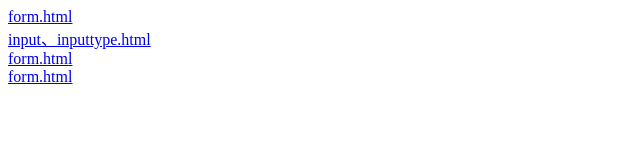
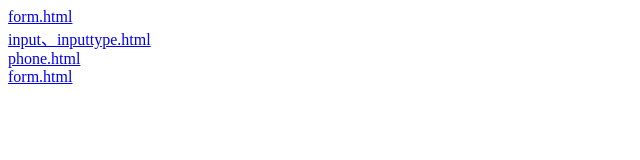
Before and after one commit to Lu-yiii/web, a plain HTML site: page index.html in a window 1280 px wide. Shown: the full height of the page, 0-640 px from the left. Drawn offline with Linux system fonts and the light colour scheme.

Commit message:
Update index.html

```diff
--- a/index.html
+++ b/index.html
@@ -8,7 +8,7 @@
 <body>
     <lo><a href="form.html">form.html</a></lo><br>
      <lo><a href="input、inputtype.html">input、inputtype.html</a></lo><br>
-     <lo><a href="form.html">form.html</a></lo><br>
+     <lo><a href="phone.html">phone.html</a></lo><br>
      <lo><a href="form.html">form.html</a></lo><br>
 
 
```
